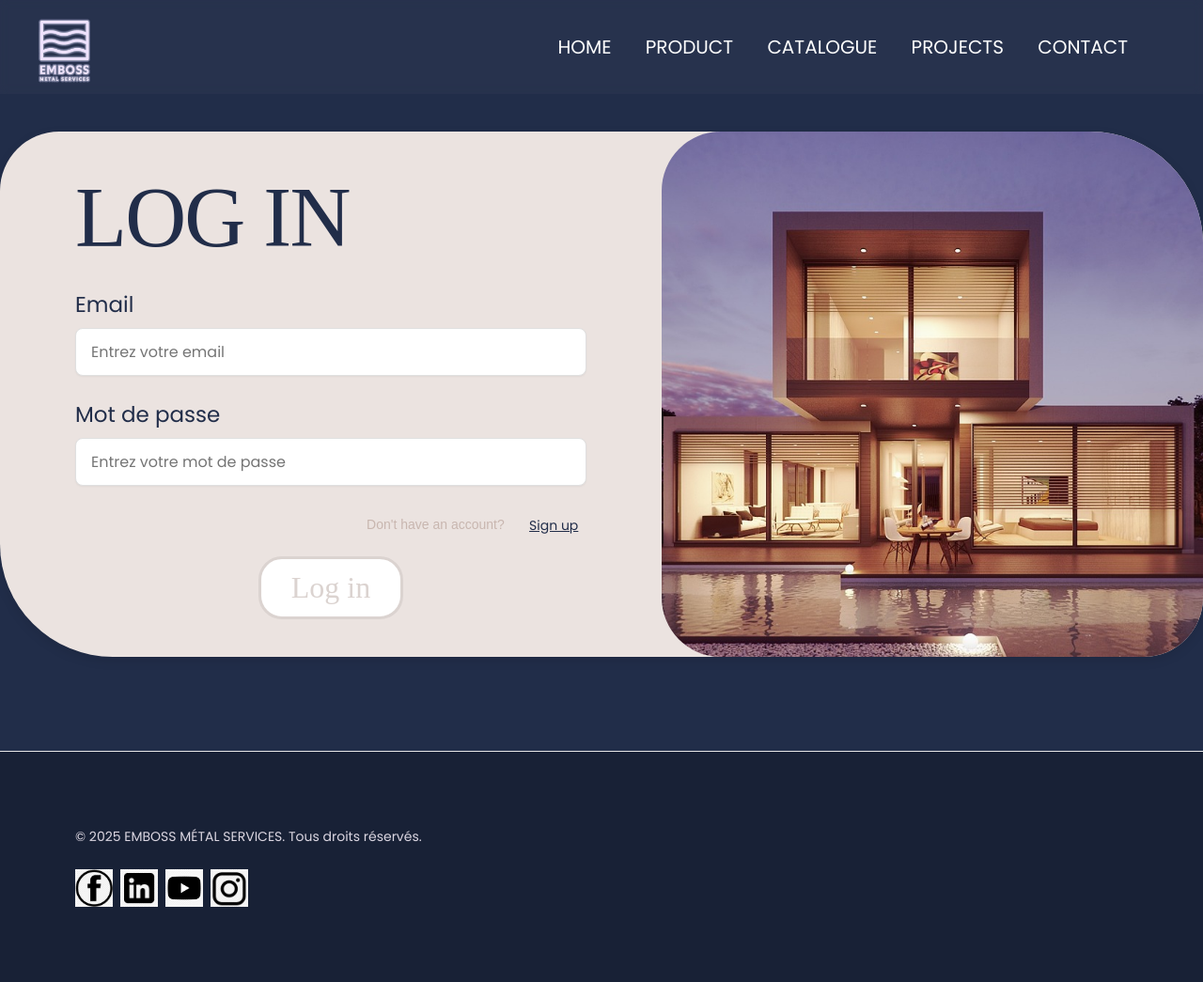
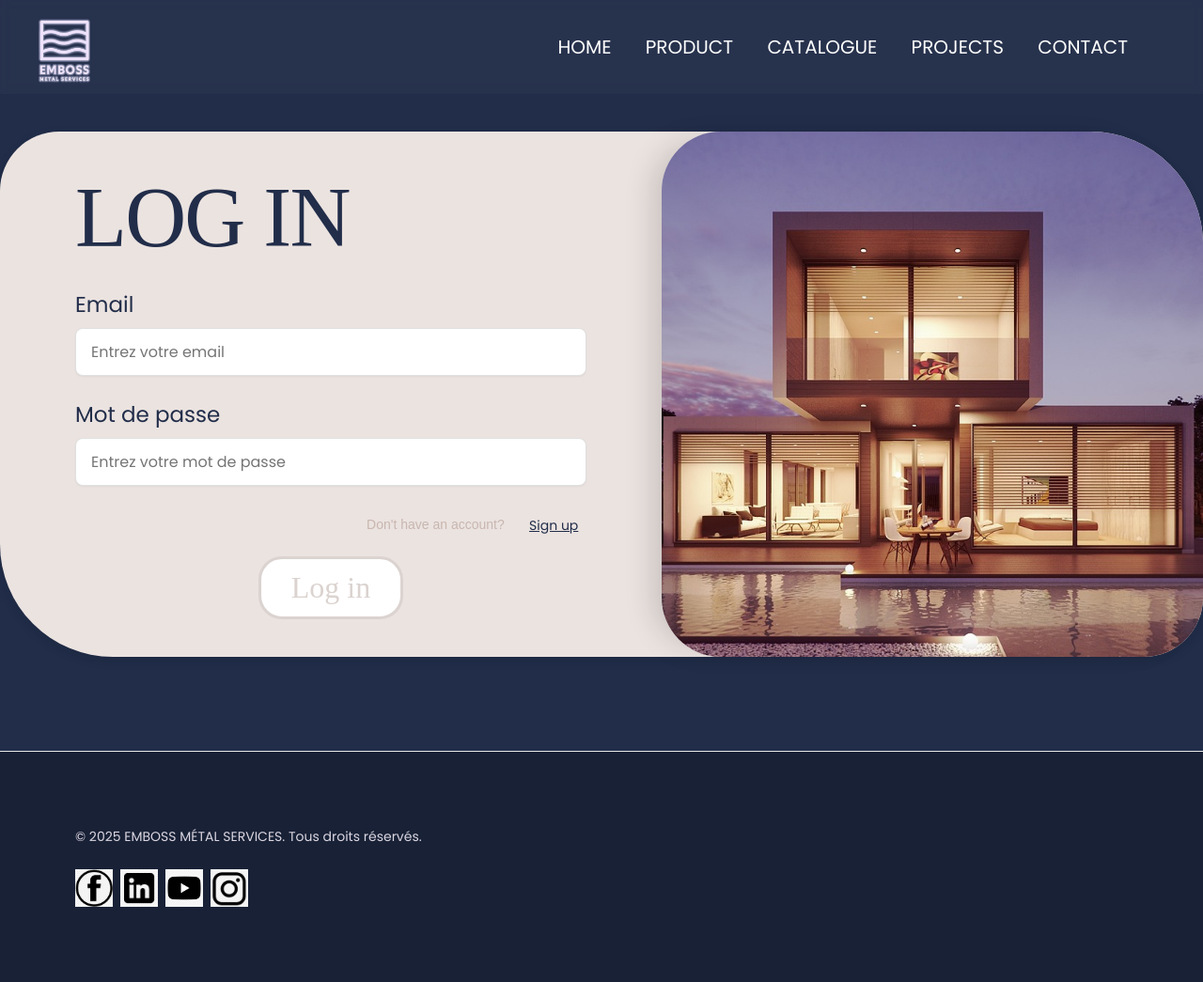
Before and after one commit to lynaannou/EMBOSS, a PHP site: page /HTML/login.html in a window 1280 px wide. Shown: the whole page at 94% size. Run offline with PHP 8.4, Linux system fonts and the light colour scheme; some web fonts are replaced.

Commit message:
added shadow to login

```diff
--- a/frontend/Styles/login.css
+++ b/frontend/Styles/login.css
@@ -101,6 +101,9 @@ nav a:hover {
   position: relative;
   padding: 0;
   margin: 0;
+  z-index: 2;
+  box-shadow: -20px 0px 30px -10px rgba(0, 0, 0, 0.145);
+
 }
 
 .bk-image {
```
